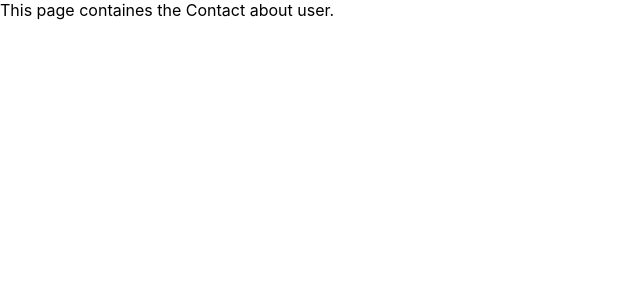
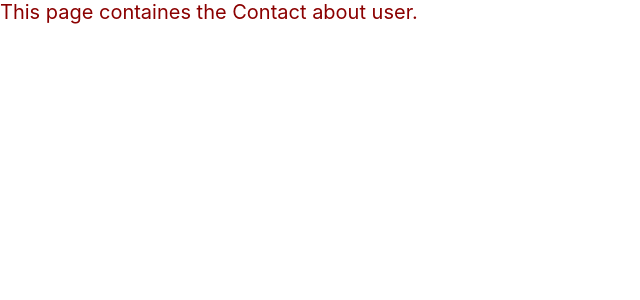
Before and after one commit to channabsava/start-learning-react, a React (Create React App) app: page /Contact in a window 1280 px wide. Shown: the top 300 px of the page, without its empty margins (0-640 px from the left). Built offline with nearby package versions, Linux system fonts and the light colour scheme.

Commit message:
css added and removed unwanted div

```diff
--- a/package.json
+++ b/package.json
@@ -6,7 +6,8 @@
     "react": "^16.11.0",
     "react-dom": "^16.11.0",
     "react-router-dom": "^5.1.2",
-    "react-scripts": "3.2.0"
+    "react-scripts": "3.2.0",
+    "redux": "^4.0.4"
   },
   "scripts": {
     "start": "react-scripts start",
@@ -28,5 +29,6 @@
       "last 1 firefox version",
       "last 1 safari version"
     ]
-  }
+  },
+  "devDependencies": {}
 }
--- a/src/Component/About.js
+++ b/src/Component/About.js
@@ -1,7 +1,8 @@
 import React, { Component } from "react";
+import style from "../Component/route.module.css";
 
 export default class About extends Component {
   render() {
-    return <div>This page About user .</div>;
+    return <div className={style.base}>This page About user .</div>;
   }
 }
--- a/src/Component/Contact.js
+++ b/src/Component/Contact.js
@@ -1,7 +1,12 @@
 import React, { Component } from "react";
+import style from "../Component/route.module.css";
 
 export default class Contact extends Component {
   render() {
-    return <div>This page containes the Contact about user.</div>;
+    return (
+      <div className={style.base}>
+        This page containes the Contact about user.
+      </div>
+    );
   }
 }
--- a/src/Component/Home.js
+++ b/src/Component/Home.js
@@ -1,7 +1,12 @@
 import React, { Component } from "react";
+import style from "../Component/route.module.css";
 
 export default class Home extends Component {
   render() {
-    return <div>Welcome to Home Page.</div>;
+    return (
+      <div id="2" className={style.base}>
+        Welcome to Home Page.
+      </div>
+    );
   }
 }
--- a/src/Component/NotFound.js
+++ b/src/Component/NotFound.js
@@ -1,7 +1,8 @@
 import React, { Component } from "react";
+import style from "../Component/route.module.css";
 
 export default class NotFound extends Component {
   render() {
-    return <div>Page Not Found..</div>;
+    return <div className={style.base}>Page Not Found..</div>;
   }
 }
--- /dev/null
+++ b/src/Component/route.module.css
@@ -0,0 +1,4 @@
+.base {
+  font-size: 20px;
+  color: darkred;
+}
```
